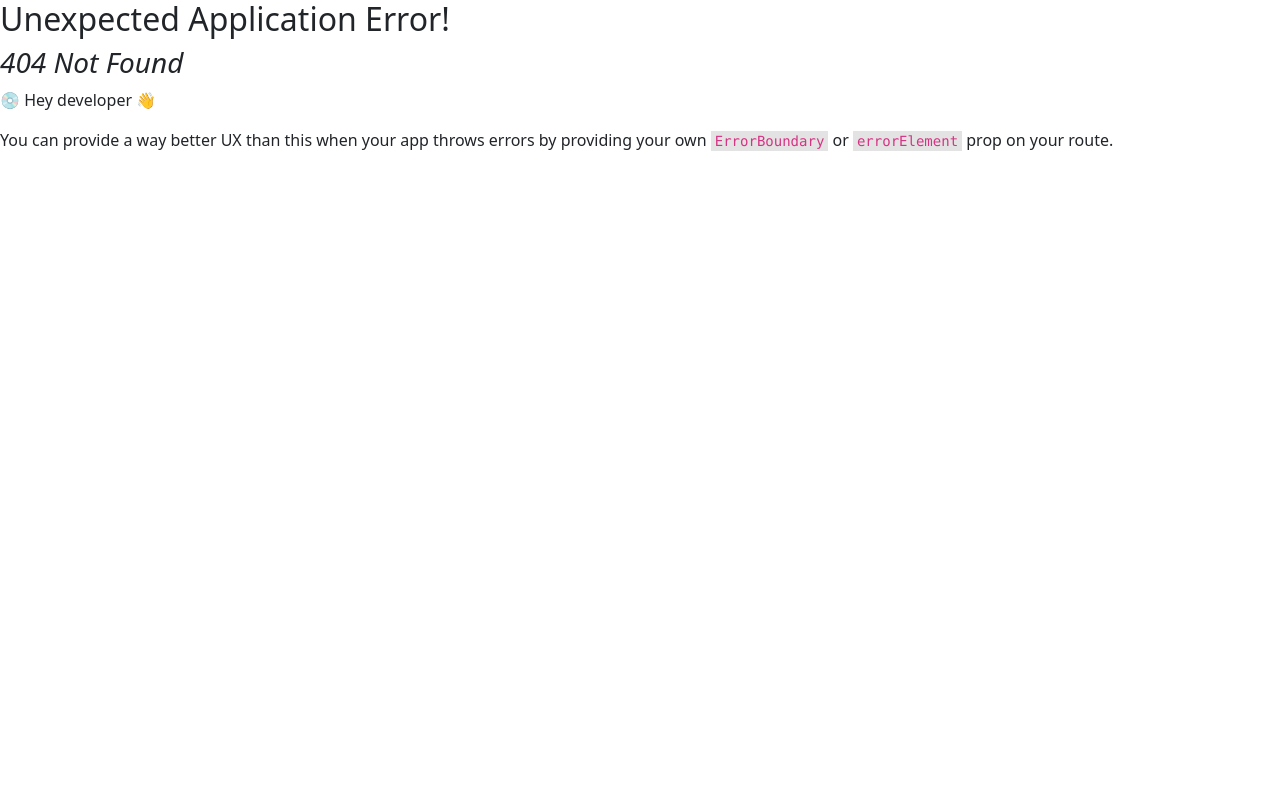
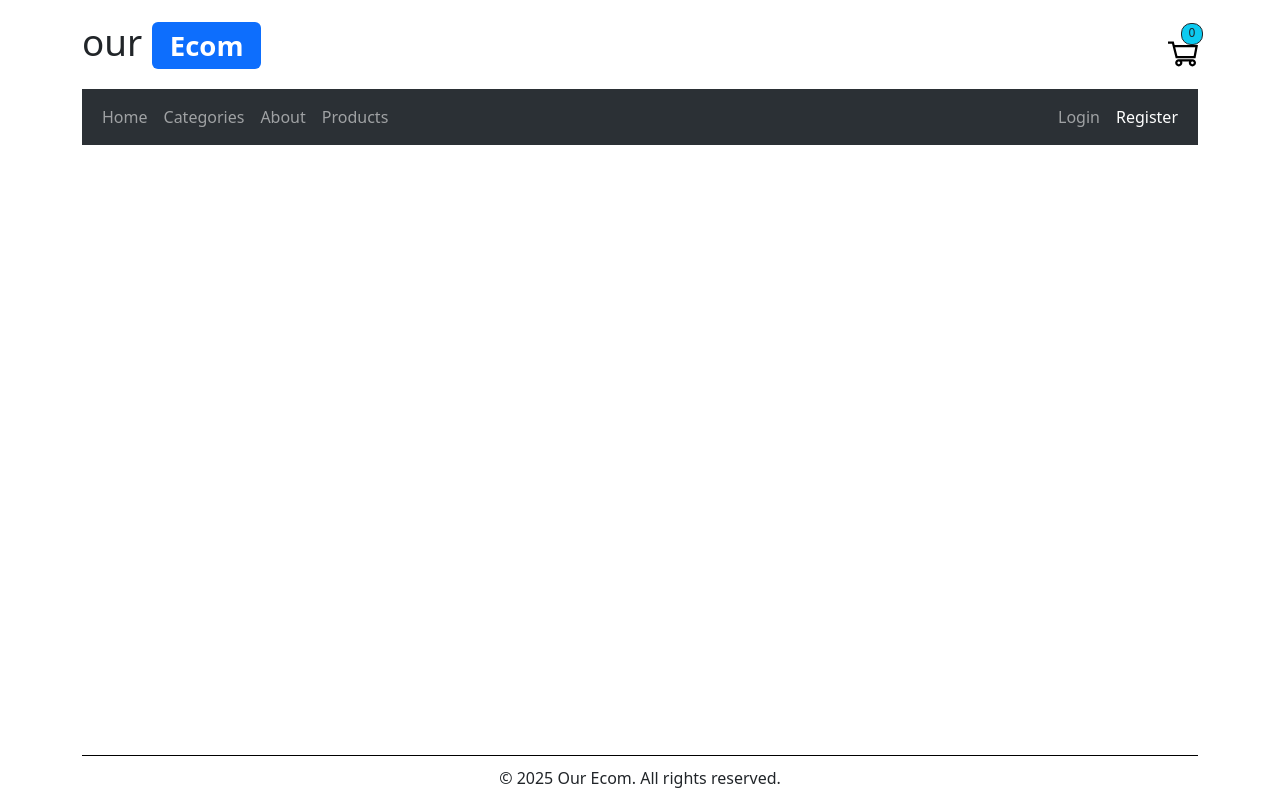
Before and after one commit to OmarElkeshen38/React-Ecommerce-With-Redux, a React (Vite) app: page /register in a window 1280 px wide. Before the commit this address had no page. Built offline with nearby package versions, Linux system fonts and the light colour scheme.

Commit message:
create project NavLinks

```diff
--- a/src/components/common/Header/Header.tsx
+++ b/src/components/common/Header/Header.tsx
@@ -1,3 +1,4 @@
+import { NavLink } from "react-router-dom";
 import { HeaderBasket } from "../../ecommerce/HeaderBasket";
 import styles from "./HeaderStyles.module.css";
 import { Badge, Navbar, Nav, Container } from "react-bootstrap";
@@ -19,13 +20,14 @@ const Header = () => {
           <Navbar.Toggle aria-controls="basic-navbar-nav" />
           <Navbar.Collapse id="basic-navbar-nav">
             <Nav className="me-auto">
-              <Nav.Link href="#home">Home</Nav.Link>
-              <Nav.Link href="#link">Categories</Nav.Link>
-              <Nav.Link href="#link">About</Nav.Link>
+              <Nav.Link as={NavLink} to="/">Home</Nav.Link>
+              <Nav.Link as={NavLink} to="categories">Categories</Nav.Link>
+              <Nav.Link as={NavLink} to="about-us">About</Nav.Link>
+              <Nav.Link as={NavLink} to="products">Products</Nav.Link>
             </Nav>
             <Nav>
-              <Nav.Link href="#home">Login</Nav.Link>
-              <Nav.Link href="#link">Register</Nav.Link>
+              <Nav.Link as={NavLink} to="login">Login</Nav.Link>
+              <Nav.Link as={NavLink} to="register">Register</Nav.Link>
             </Nav>
           </Navbar.Collapse>
         </Container>
--- /dev/null
+++ b/src/pages/Login.tsx
@@ -0,0 +1,10 @@
+
+const Login = () => {
+  return (
+    <div>
+
+    </div>
+  )
+}
+
+export default Login
--- /dev/null
+++ b/src/pages/Register.tsx
@@ -0,0 +1,10 @@
+
+const Register = () => {
+  return (
+    <div>
+
+    </div>
+  )
+}
+
+export default Register
```
Also changed, not shown: src/routes/AppRouter.tsx (+10 -0 lines).
